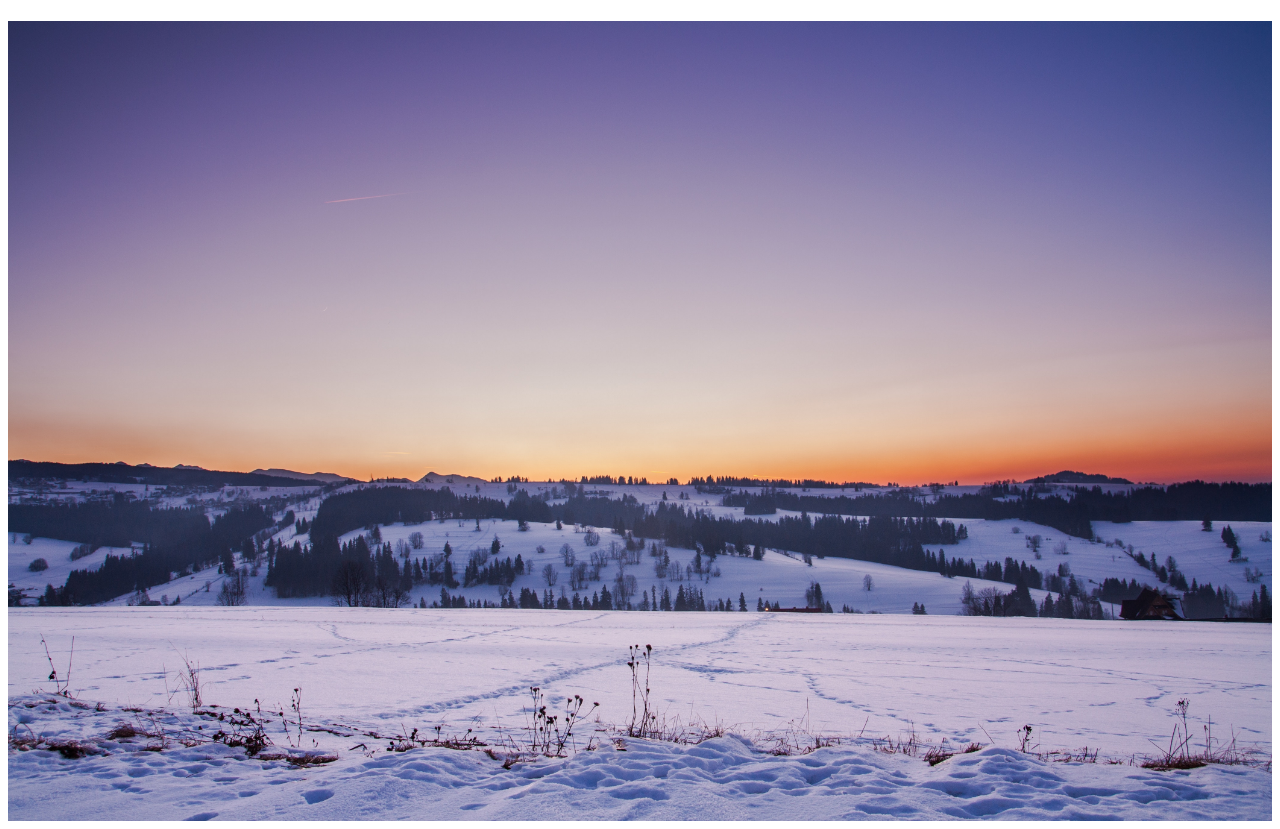
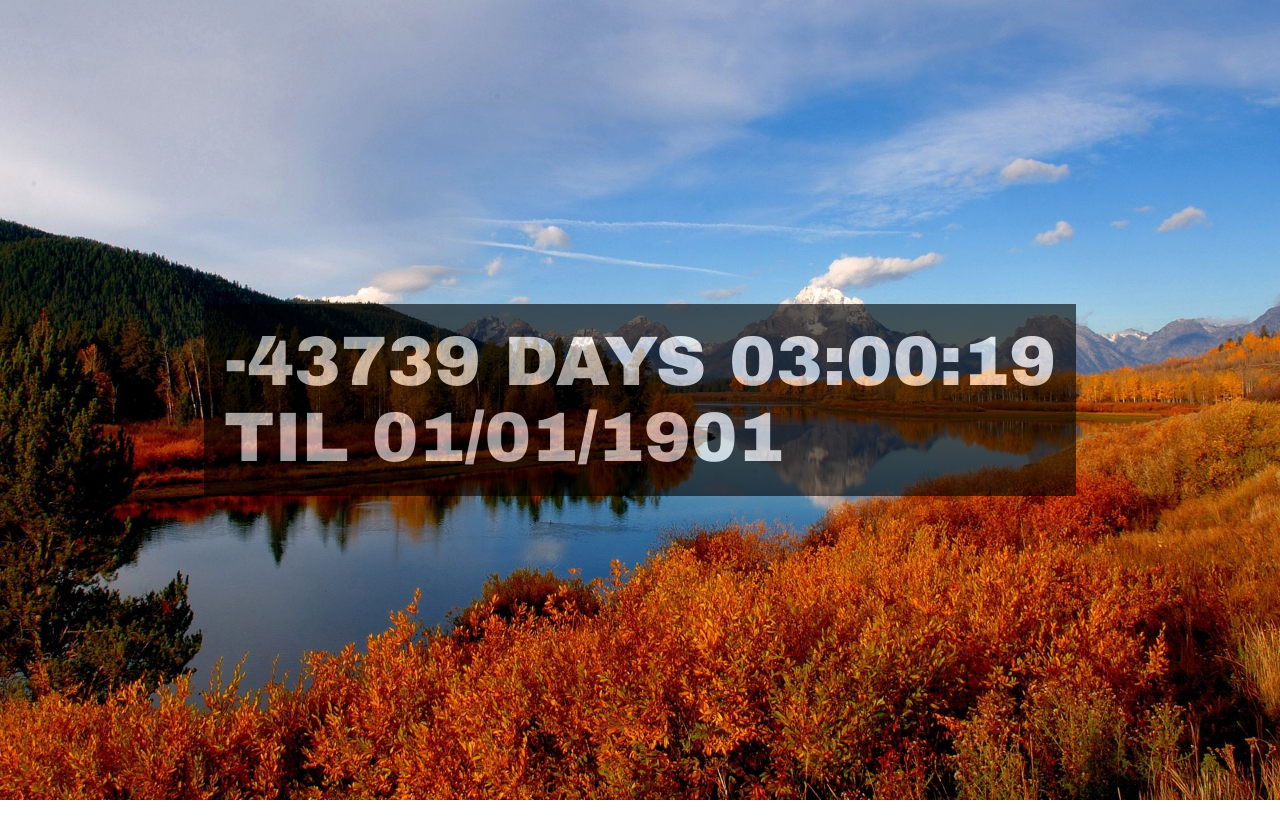
Before and after one commit to alexei-vedder/alexei-vedder.github.io, an Angular app: page /1/1/1 in a window 1280 px wide. After the commit the page ends 800 px from the top, so only its background shows below. Built offline with nearby package versions, Linux system fonts and the light colour scheme.

Commit message:
It works!

```diff
--- a/src/app/background.service.ts
+++ b/src/app/background.service.ts
@@ -16,10 +16,10 @@ export class BackgroundService {
 
 		const currentQuarter: number = this.timeService.getCurrentQuarter();
 		switch (currentQuarter) {
-			case 1: return BackgroundService.IMAGE_PATH + "spring.jpg";
-			case 2: return BackgroundService.IMAGE_PATH + "summer.jpg";
-			case 3: return BackgroundService.IMAGE_PATH + "fall.jpg";
-			case 4: return BackgroundService.IMAGE_PATH + "winter.jpg";
+			case 1: return BackgroundService.IMAGE_PATH + "winter.jpg";
+			case 2: return BackgroundService.IMAGE_PATH + "spring.jpg";
+			case 3: return BackgroundService.IMAGE_PATH + "summer.jpg";
+			case 4: return BackgroundService.IMAGE_PATH + "fall.jpg";
 		}
 	}
 }
--- a/src/app/time.service.ts
+++ b/src/app/time.service.ts
@@ -1,5 +1,5 @@
 import {Injectable} from '@angular/core';
-import {getQuarter, isToday} from "date-fns";
+import {differenceInDays, format, getQuarter, intervalToDuration, isToday} from "date-fns";
 
 @Injectable()
 export class TimeService {
@@ -8,7 +8,7 @@ export class TimeService {
 	}
 
 	public getCurrentQuarter(): number {
-		return getQuarter(new Date());
+		return getQuarter(Date.now());
 	}
 
 	public getDate(day: string, month: string, year: string): Date {
@@ -18,4 +18,18 @@ export class TimeService {
 	public isToday(date: Date): boolean {
 		return isToday(date);
 	}
+
+	public getRemainedTime(countdownDate: Date): {days: number, formattedTimeRemainder: string} {
+		const days = differenceInDays(countdownDate, Date.now());
+
+		const {hours, minutes, seconds} = intervalToDuration({
+			start: Date.now(),
+			end: countdownDate
+		});
+
+		return {
+			days,
+			formattedTimeRemainder: format(new Date(0, 0, 0, hours, minutes, seconds), "hh:mm:ss")
+		}
+	}
 }
--- a/src/app/timer/timer.component.html
+++ b/src/app/timer/timer.component.html
@@ -1,4 +1,9 @@
 <main #mainContainer class="timer__inner">
-	<h1 class="timer__title"></h1>
-	<h3 class="timer__text"></h3>
+	<div class="timer__content">
+		<h1 class="timer__title" *ngIf="remainedDays && timeRemainder">
+			{{remainedDays}} DAYS {{timeRemainder}} <br>
+			TIL {{countdownDate | date : "dd/MM/yyyy"}}
+		</h1>
+		<h3 class="timer__text"></h3>
+	</div>
 </main>
--- a/src/app/timer/timer.component.ts
+++ b/src/app/timer/timer.component.ts
@@ -11,6 +11,11 @@ export class TimerComponent implements OnInit, AfterViewInit {
 
 	public countdownDate: Date;
 
+	public remainedDays: number;
+
+	public timeRemainder: string;
+
+
 	@ViewChild("mainContainer")
 	private mainContainer: ElementRef;
 
@@ -22,19 +27,33 @@ export class TimerComponent implements OnInit, AfterViewInit {
 
 	public ngOnInit() {
 		this.resolveCountdownDate();
+		window.setInterval(() => {
+			this.recalculateRemainedTime();
+		}, 1000)
 	}
 
 	public ngAfterViewInit() {
 		this.resolveBackground();
 	}
 
-	private resolveCountdownDate() {
+	private resolveCountdownDate(): void {
 		const paramMap = this.route.snapshot.paramMap;
 		this.countdownDate = this.timeService.getDate(paramMap.get("day"), paramMap.get("month"), paramMap.get("year"));
 	}
 
-	private resolveBackground() {
+	private resolveBackground(): void {
 		const backgroundImageValue = `url( ${this.backgroundService.getBackgroundUrl(this.countdownDate)} )`;
 		this.renderer.setStyle(this.mainContainer.nativeElement, "background-image", backgroundImageValue);
 	}
+
+	private recalculateRemainedTime(): void {
+		const remainedTime = this.timeService.getRemainedTime(this.countdownDate);
+		this.remainedDays = remainedTime.days;
+		this.timeRemainder = remainedTime.formattedTimeRemainder;
+
+		// this.remainedDays = getIntegerDays(remainedTime);
+		// this.remainedHours = getIntegerHours(remainedTime - this.remainedDays);
+		// this.remainedMinutes = getIntegerMinutes(remainedTime - this.remainedDays - this.remainedHours);
+		// this.remainedSeconds = getIntegerSeconds(remainedTime - this.remainedDays - this.remainedHours - this.remainedMinutes);
+	}
 }
--- a/src/styles.less
+++ b/src/styles.less
@@ -1,3 +1,12 @@
+@color-text: white;
+
+* {
+	box-sizing: border-box;
+	margin: 0;
+	font-family: "Arial Black";
+	cursor: default;
+}
+
 .timer {
 	&__inner {
 		height: 100vh;
@@ -5,5 +14,29 @@
 		background-repeat: no-repeat;
 		background-position: center center;
 		background-size: cover;
+
+		display: flex;
+		justify-content: center;
+		align-items: center;
+	}
+
+	&__content {
+		background-color: black;
+		filter: opacity(60%);
+		padding: 20px;
+		margin: 20px;
+	}
+
+	&__title {
+		font-size: 70px;
+		color: @color-text;
+
+		@media(max-width: 400px) {
+			font-size: 45px;
+		}
+
+		@media(min-width: 400px) and (max-width: 500px) {
+			font-size: 55px;
+		}
 	}
 }
```
